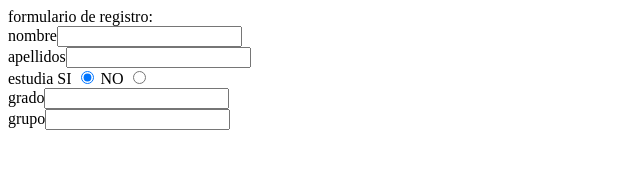
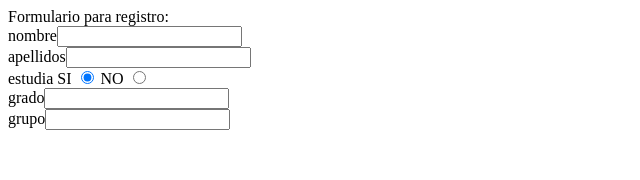
Before and after one commit to jguzmanittg/s5b2263_3, a Vue app: page / in a window 1280 px wide. Shown: the top 180 px of the page, without its empty margins (0-640 px from the left). Built offline with nearby package versions, Linux system fonts and the light colour scheme.

Commit message:
Cambie nombre en el formulario

```diff
--- a/src/App.vue
+++ b/src/App.vue
@@ -4,7 +4,7 @@ const estudiante = ref('si');
 </script>
 
 <template>
-formulario de registro:
+Formulario para registro:
 <form>
 <label for='nombre'>nombre</label>
 <input type='text' name='nombre' id='nombre'><br>
@@ -22,5 +22,7 @@ NO <input type="radio" name="esutida_grupo" value="no" id="esutidan" v-model="es
 </form>
 </template>
 
+<style scoped>
 
-<style scoped> </style>
+
+</style>
```
